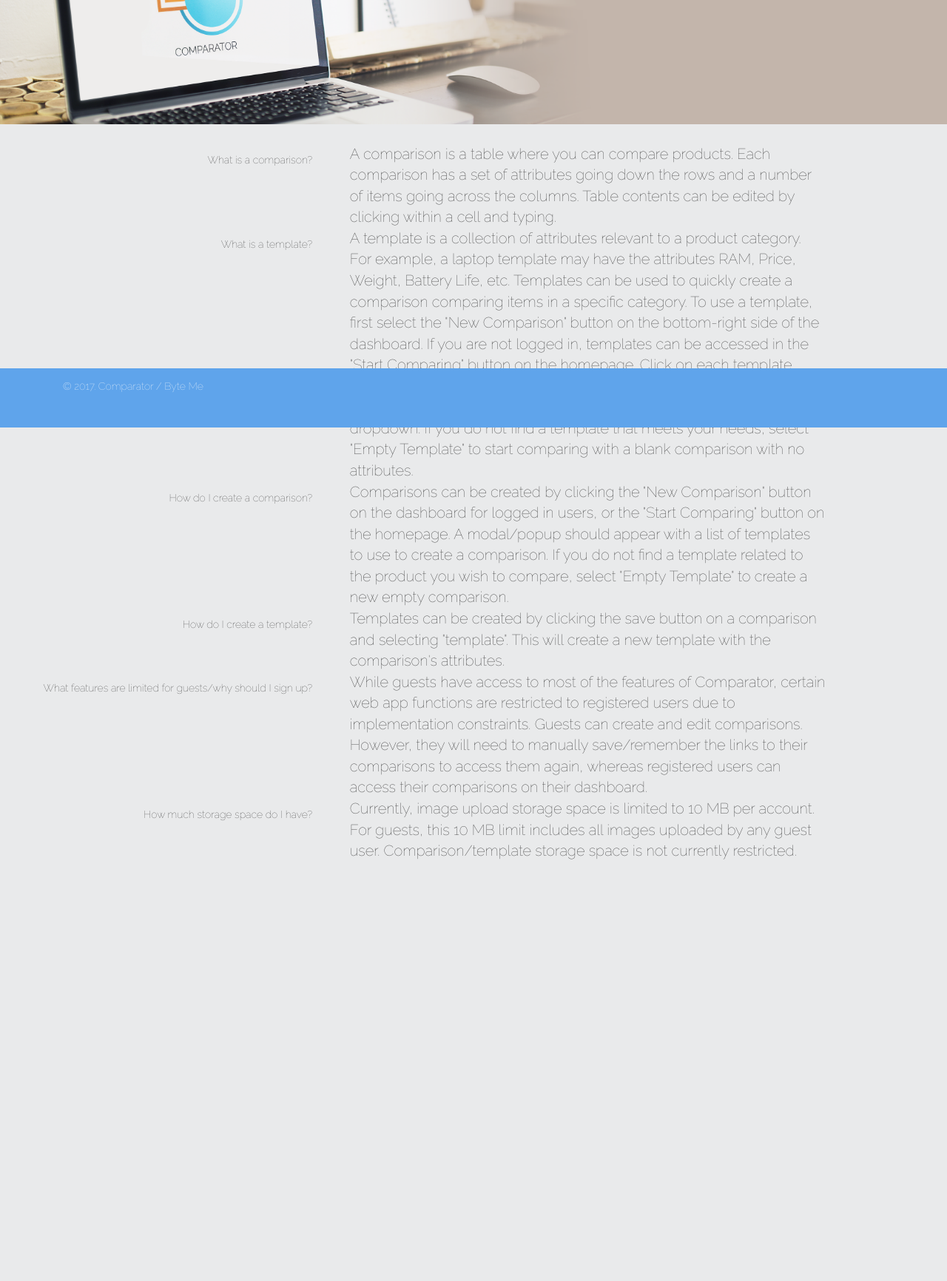
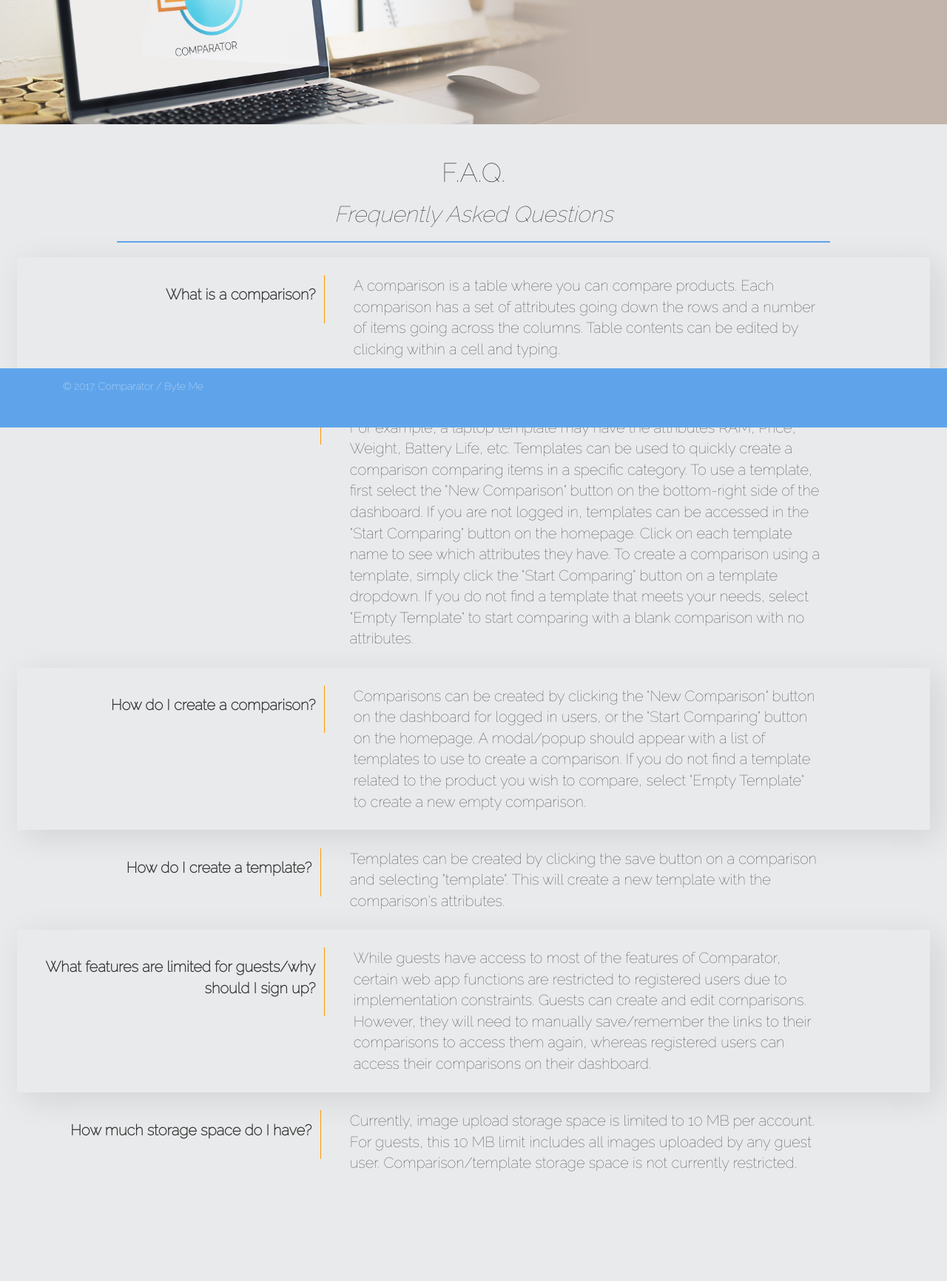
Before and after one commit to Angblah/Comparator, a Flask app: page /faq in a window 1280 px wide. Shown: the part 222-1954 px from the top of the page at 74% size. Before the commit the page ends 1384 px from the top, so only its background shows below. Run offline with Flask 2, Linux system fonts and the light colour scheme; style sheets or scripts are compiled from the project's sources; parts of the project's set-up code (start-up, migrations or seed data) failed here and were passed over; some libraries are stand-ins or nearby versions.

Commit message:
FAQ concept

```diff
--- a/project/static/css/faq.css
+++ b/project/static/css/faq.css
@@ -1,3 +1,20 @@
 div.banner img {
   padding-top: -100px;
 }
+div.col-sm-7,
+div.col-sm-4 {
+  margin-top: 2%;
+  font-size: 20px;
+  padding-bottom: 2%;
+}
+div.col-sm-4 {
+  border-right: 1px solid #ff9900;
+}
+hr {
+  border: 1px solid #5fa4eb;
+  padding-left: 20%;
+  width: 60%;
+}
+#faq-cont {
+  box-shadow: 10px 10px 3em rgba(4, 4, 4, 0.1);
+}
--- a/project/static/css/faq.less
+++ b/project/static/css/faq.less
@@ -1,3 +1,33 @@
+@primary-col: #5fa4eb;
+@secondary-col: #ff9900;
+@back-col: #eee;
+@primary-text: #111;
+@secondary-text: #fff;
+@nav-side-primary-text: rgb(147,149,152);
+@nav-side-secondary-text: #000;
+@shadow: rgba(4, 4, 4, 0.1);
+
+
 div.banner img{
 	padding-top: -100px;
 }
+
+div.col-sm-7, div.col-sm-4 {
+	margin-top: 2%;
+	font-size: 20px;
+	padding-bottom: 2%;
+}
+
+div.col-sm-4 {
+	border-right: 1px solid @secondary-col;
+}
+
+hr {
+	border: 1px solid @primary-col;
+	padding-left: 20%;
+	width: 60%;
+}
+
+#faq-cont {
+	box-shadow: 10px 10px 3em @shadow;
+}
--- a/project/templates/faq.html
+++ b/project/templates/faq.html
@@ -17,14 +17,23 @@
         <img src="/static/img/faqBanner.png" align="center" style="width: 100%">
     </div>
     <div class="row">
-        <div class="col-sm-4">What is a comparison?</div>
+        <div class="col-sm-12">
+            <center>
+                <strong><h1>F.A.Q.</h1></strong>
+                <i><h2>Frequently Asked Questions</h2></i>
+            </center>
+            <hr>
+        </div>
+        <div class="col-sm-12" id="faq-cont">
+        <div class="col-sm-4"><strong>What is a comparison?</strong></div>
         <div class="col-sm-7">A comparison is a table where you can compare products. Each comparison has a set of
             attributes going down the rows and a number of items going across the columns. Table contents can be edited by
             clicking within a cell and typing.
         </div>
+        </div>
     </div>
     <div class="row">
-        <div class="col-sm-4">What is a template?</div>
+        <div class="col-sm-4"><strong>What is a template?</strong></div>
         <div class="col-sm-7">A template is a collection of attributes relevant to a product category. For example, a laptop
             template may have the attributes RAM, Price, Weight, Battery Life, etc. Templates can be used to quickly create
             a comparison comparing items in a specific category. To use a template, first select the "New Comparison" button
@@ -36,7 +45,8 @@
         </div>
     </div>
     <div class="row">
-        <div class="col-sm-4">How do I create a comparison?</div>
+        <div class="col-sm-12" id="faq-cont">
+        <div class="col-sm-4"><strong>How do I create a comparison?</strong></div>
         <div class="col-sm-7">
             Comparisons can be created by clicking the "New Comparison" button on the dashboard for logged in users, or the
             "Start Comparing" button on the homepage. A modal/popup should appear with a list of templates to use to create
@@ -45,8 +55,9 @@
             new empty comparison.
         </div>
     </div>
+    </div>
     <div class="row">
-        <div class="col-sm-4">How do I create a template?</div>
+        <div class="col-sm-4"><strong>How do I create a template?</strong></div>
         <div class="col-sm-7">
             Templates can be created by clicking the save button on a comparison and selecting "template". This will create
             a new template with the comparison's attributes.
@@ -54,8 +65,8 @@
         </div>
     </div>
     <div class="row">
-        <div class="col-sm-4">What features are limited for guests/why should I sign up?</div>
-
+        <div class="col-sm-12" id="faq-cont">
+        <div class="col-sm-4"><strong>What features are limited for guests/why should I sign up?</strong></div>
         <!--TODO: see if limit on how long comparison lasts, if guests can create templates-->
         <div class="col-sm-7">
             While guests have access to most of the features of Comparator, certain web app functions are restricted to
@@ -64,8 +75,9 @@
             can access their comparisons on their dashboard.
         </div>
     </div>
+    </div>
     <div class="row">
-        <div class="col-sm-4">How much storage space do I have?</div>
+        <div class="col-sm-4"><strong>How much storage space do I have?</strong></div>
         <div class="col-sm-7">
             Currently, image upload storage space is limited to 10 MB per account. For guests, this 10 MB limit includes all
             images uploaded by any guest user. Comparison/template storage space is not currently restricted.
```
